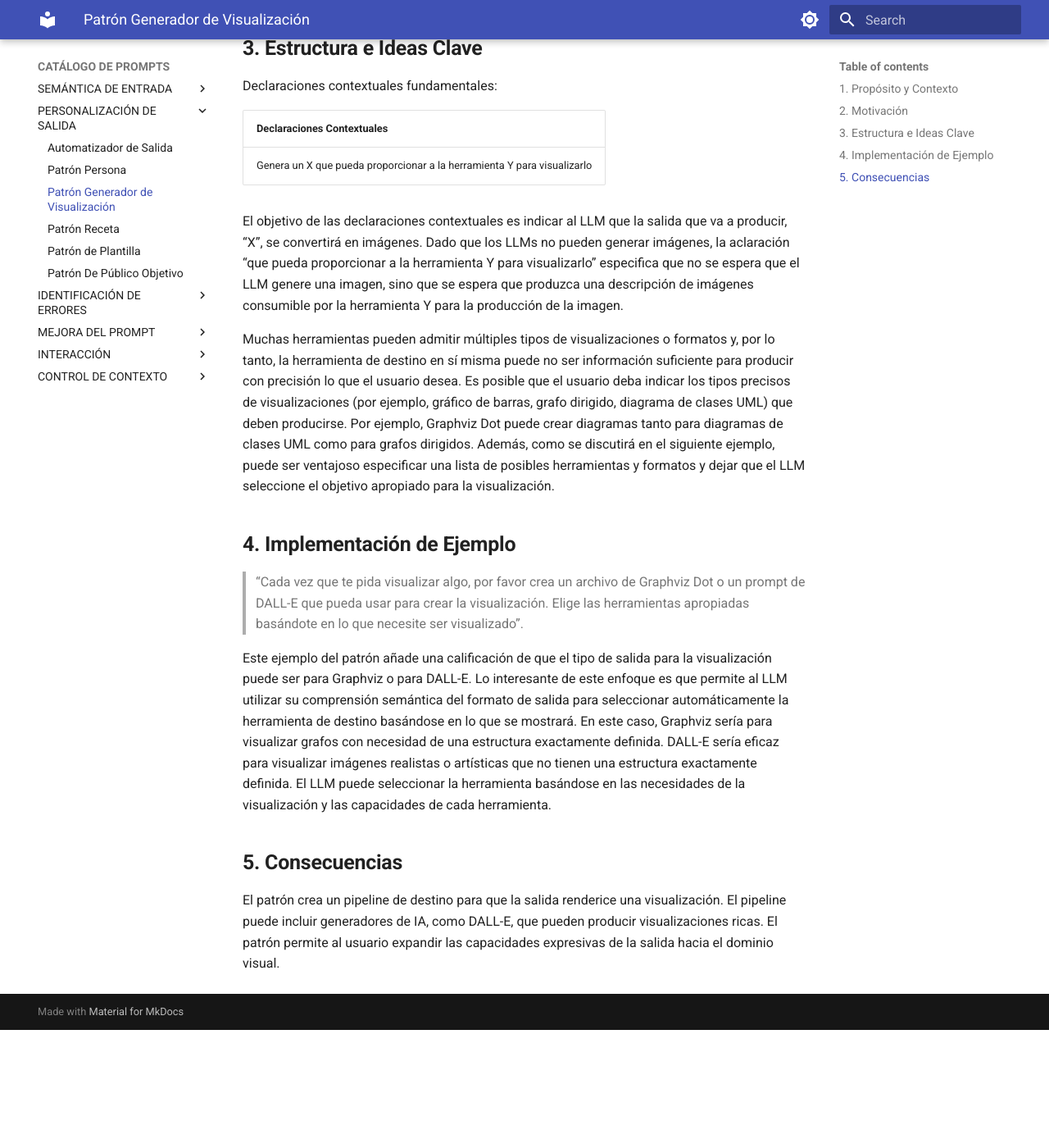
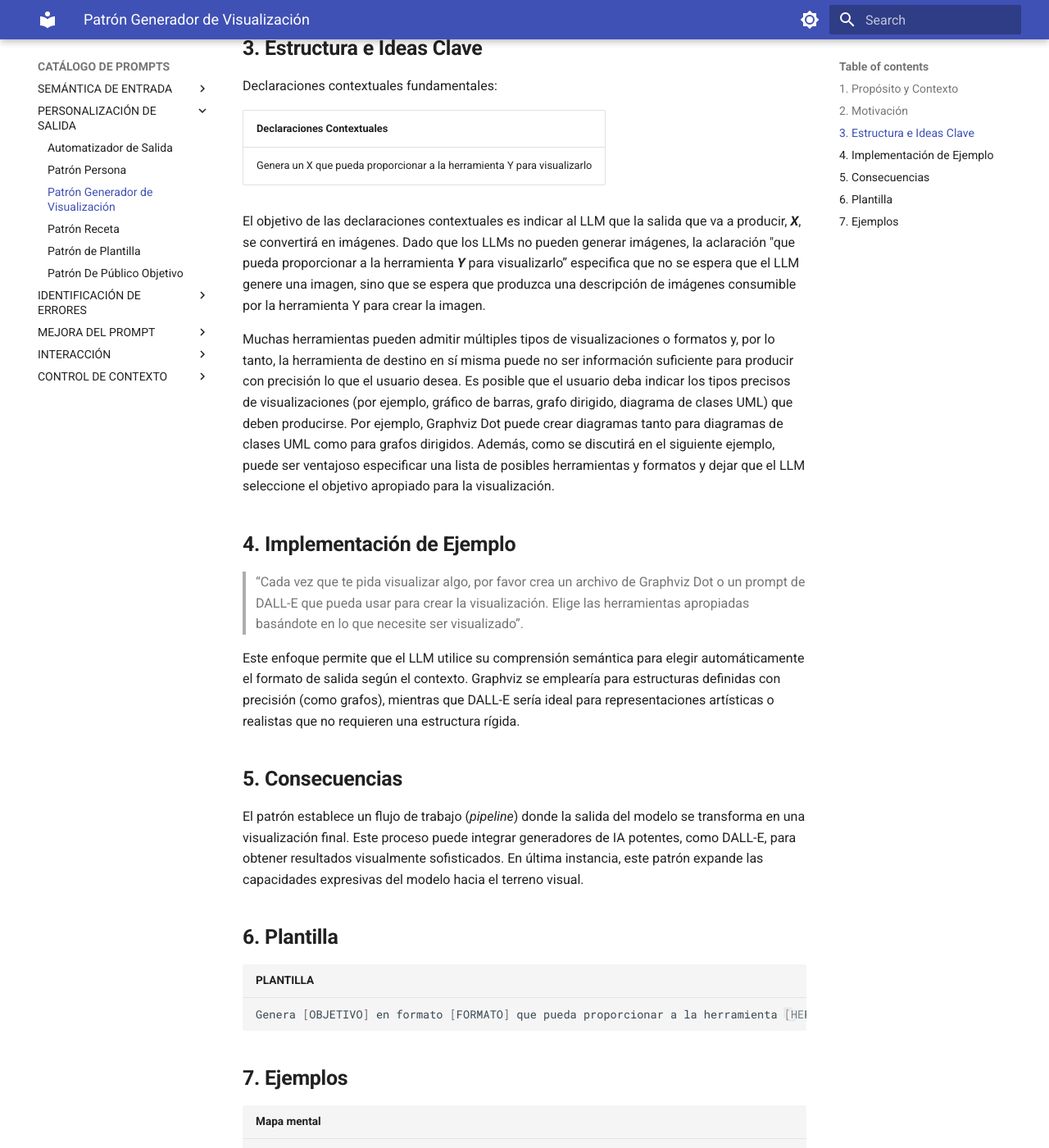
Before and after one commit to franz-osvaldo/wiki-patrones, an MkDocs documentation site: the page built from docs/Patron-Generador-de-Visualizacion.md, in a window 1280 px wide and 1400 px high, scrolled down 730 px. Shown: the whole window at 82% size. Built offline with MkDocs 1.6.1 and Material for MkDocs 9.7.7, drawn with Linux system fonts in a browser that asks for light colours; before the commit the page ends 1986 px from its top, so only the background shows below that; some of the changed text lies outside the part shown.

Commit message:
Ejemplo para generador de visualizacion

````diff
--- a/docs/Patron-Generador-de-Visualizacion.md
+++ b/docs/Patron-Generador-de-Visualizacion.md
@@ -16,7 +16,7 @@ Declaraciones contextuales fundamentales:
 | :--- |
 | Genera un X que pueda proporcionar a la herramienta Y para visualizarlo |
 
-El objetivo de las declaraciones contextuales es indicar al LLM que la salida que va a producir, “X”, se convertirá en imágenes. Dado que los LLMs no pueden generar imágenes, la aclaración “que pueda proporcionar a la herramienta Y para visualizarlo” especifica que no se espera que el LLM genere una imagen, sino que se espera que produzca una descripción de imágenes consumible por la herramienta Y para la producción de la imagen.
+El objetivo de las declaraciones contextuales es indicar al LLM que la salida que va a producir, **_X_**, se convertirá en imágenes. Dado que los LLMs no pueden generar imágenes, la aclaración "que pueda proporcionar a la herramienta **_Y_** para visualizarlo” especifica que no se espera que el LLM genere una imagen, sino que se espera que produzca una descripción de imágenes consumible por la herramienta Y para crear la imagen.
 
 Muchas herramientas pueden admitir múltiples tipos de visualizaciones o formatos y, por lo tanto, la herramienta de destino en sí misma puede no ser información suficiente para producir con precisión lo que el usuario desea. Es posible que el usuario deba indicar los tipos precisos de visualizaciones (por ejemplo, gráfico de barras, grafo dirigido, diagrama de clases UML) que deben producirse. Por ejemplo, Graphviz Dot puede crear diagramas tanto para diagramas de clases UML como para grafos dirigidos. Además, como se discutirá en el siguiente ejemplo, puede ser ventajoso especificar una lista de posibles herramientas y formatos y dejar que el LLM seleccione el objetivo apropiado para la visualización.
 
@@ -24,8 +24,20 @@ Muchas herramientas pueden admitir múltiples tipos de visualizaciones o formato
 
 > “Cada vez que te pida visualizar algo, por favor crea un archivo de Graphviz Dot o un prompt de DALL-E que pueda usar para crear la visualización. Elige las herramientas apropiadas basándote en lo que necesite ser visualizado”.
 
-Este ejemplo del patrón añade una calificación de que el tipo de salida para la visualización puede ser para Graphviz o para DALL-E. Lo interesante de este enfoque es que permite al LLM utilizar su comprensión semántica del formato de salida para seleccionar automáticamente la herramienta de destino basándose en lo que se mostrará. En este caso, Graphviz sería para visualizar grafos con necesidad de una estructura exactamente definida. DALL-E sería eficaz para visualizar imágenes realistas o artísticas que no tienen una estructura exactamente definida. El LLM puede seleccionar la herramienta basándose en las necesidades de la visualización y las capacidades de cada herramienta.
+Este enfoque permite que el LLM utilice su comprensión semántica para elegir automáticamente el formato de salida según el contexto. Graphviz se emplearía para estructuras definidas con precisión (como grafos), mientras que DALL-E sería ideal para representaciones artísticas o realistas que no requieren una estructura rígida.
 
 ## **5. Consecuencias**
 
-El patrón crea un pipeline de destino para que la salida renderice una visualización. El pipeline puede incluir generadores de IA, como DALL-E, que pueden producir visualizaciones ricas. El patrón permite al usuario expandir las capacidades expresivas de la salida hacia el dominio visual.
+El patrón establece un flujo de trabajo (_pipeline_) donde la salida del modelo se transforma en una visualización final. Este proceso puede integrar generadores de IA potentes, como DALL-E, para obtener resultados visualmente sofisticados. En última instancia, este patrón expande las capacidades expresivas del modelo hacia el terreno visual.
+
+## **6. Plantilla**
+
+```py title="PLANTILLA"
+Genera [OBJETIVO] en formato [FORMATO] que pueda proporcionar a la herramienta [HERRAMIENTA/SITIO WEB] para visualizarlo como [NOMBRE DE LA GRÁFICA]. Por favor, no incluyas texto explicativo, dame solo solo la respuesta dentro de un bloque de código.
+```
+
+## **7. Ejemplos**
+
+```py title="Mapa mental"
+Genera un temario jerárquico sobre ASTRONOMÍA BÁSICA en formato Markdown que pueda proporcionar a la herramienta markmap.js.org para visualizarlo como mapa mental. Por favor, no incluyas texto explicativo, dame solo solo la respuesta dentro de un bloque de código.
+```
````
